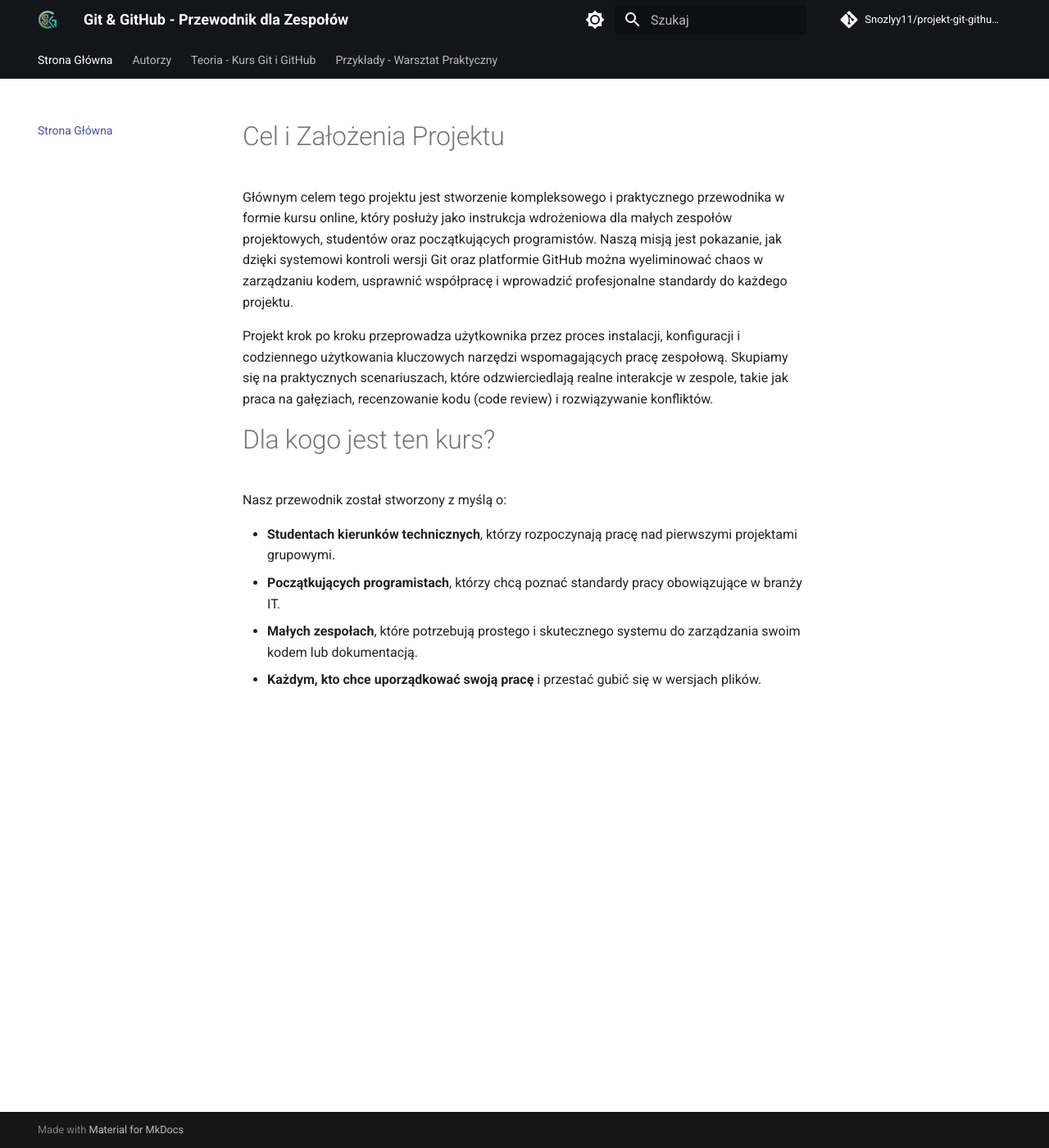
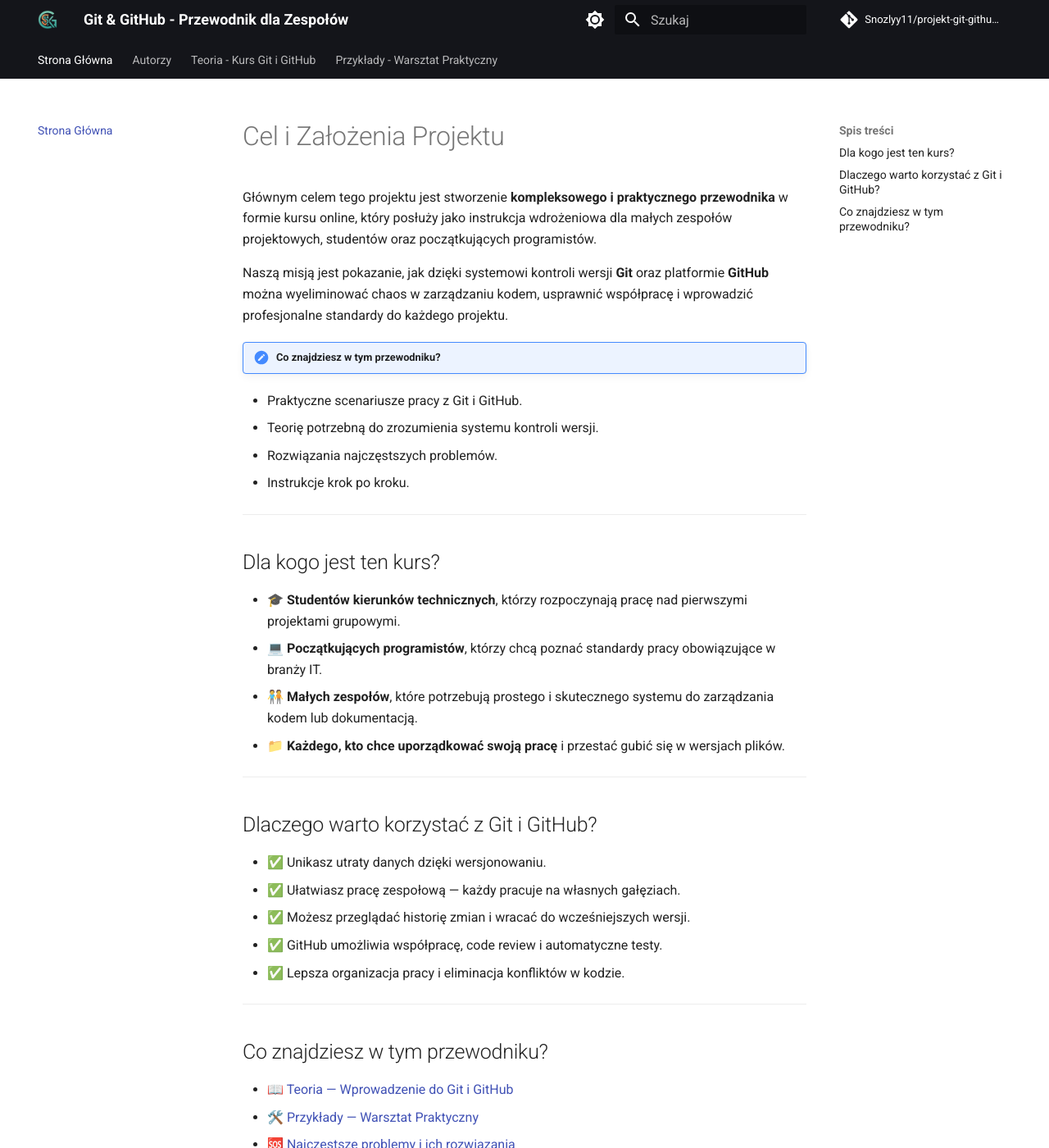
Before and after one commit to Snozlyy11/projekt-git-github-prod, an MkDocs documentation site: the page built from docs/index.md, in a window 1280 px wide and 1400 px high. Shown: the whole window at 82% size. Built offline with MkDocs 1.6.1 and Material for MkDocs 9.7.7, drawn with Linux system fonts in a browser that asks for light colours; comment, search, counter and statistics services are not loaded.

Commit message:
Poprawa wizualna(tekst, emotki,odnośniki)

```diff
--- a/docs/index.md
+++ b/docs/index.md
@@ -1,14 +1,38 @@
 # Cel i Założenia Projektu
 
-Głównym celem tego projektu jest stworzenie kompleksowego i praktycznego przewodnika w formie kursu online, który posłuży jako instrukcja wdrożeniowa dla małych zespołów projektowych, studentów oraz początkujących programistów. Naszą misją jest pokazanie, jak dzięki systemowi kontroli wersji Git oraz platformie GitHub można wyeliminować chaos w zarządzaniu kodem, usprawnić współpracę i wprowadzić profesjonalne standardy do każdego projektu.
+Głównym celem tego projektu jest stworzenie **kompleksowego i praktycznego przewodnika** w formie kursu online, który posłuży jako instrukcja wdrożeniowa dla małych zespołów projektowych, studentów oraz początkujących programistów.
 
-Projekt krok po kroku przeprowadza użytkownika przez proces instalacji, konfiguracji i codziennego użytkowania kluczowych narzędzi wspomagających pracę zespołową. Skupiamy się na praktycznych scenariuszach, które odzwierciedlają realne interakcje w zespole, takie jak praca na gałęziach, recenzowanie kodu (code review) i rozwiązywanie konfliktów.
+Naszą misją jest pokazanie, jak dzięki systemowi kontroli wersji **Git** oraz platformie **GitHub** można wyeliminować chaos w zarządzaniu kodem, usprawnić współpracę i wprowadzić profesjonalne standardy do każdego projektu.
 
-# Dla kogo jest ten kurs?
+!!! note "Co znajdziesz w tym przewodniku?"
+- Praktyczne scenariusze pracy z Git i GitHub.
+- Teorię potrzebną do zrozumienia systemu kontroli wersji.
+- Rozwiązania najczęstszych problemów.
+- Instrukcje krok po kroku.
 
-Nasz przewodnik został stworzony z myślą o:
+---
 
-* **Studentach kierunków technicznych**, którzy rozpoczynają pracę nad pierwszymi projektami grupowymi.
-* **Początkujących programistach**, którzy chcą poznać standardy pracy obowiązujące w branży IT.
-* **Małych zespołach**, które potrzebują prostego i skutecznego systemu do zarządzania swoim kodem lub dokumentacją.
-* **Każdym, kto chce uporządkować swoją pracę** i przestać gubić się w wersjach plików.
+## Dla kogo jest ten kurs?
+
+- 🎓 **Studentów kierunków technicznych**, którzy rozpoczynają pracę nad pierwszymi projektami grupowymi.
+- 💻 **Początkujących programistów**, którzy chcą poznać standardy pracy obowiązujące w branży IT.
+- 🧑‍🤝‍🧑 **Małych zespołów**, które potrzebują prostego i skutecznego systemu do zarządzania kodem lub dokumentacją.
+- 📁 **Każdego, kto chce uporządkować swoją pracę** i przestać gubić się w wersjach plików.
+
+---
+
+## Dlaczego warto korzystać z Git i GitHub?
+
+- ✅ Unikasz utraty danych dzięki wersjonowaniu.
+- ✅ Ułatwiasz pracę zespołową — każdy pracuje na własnych gałęziach.
+- ✅ Możesz przeglądać historię zmian i wracać do wcześniejszych wersji.
+- ✅ GitHub umożliwia współpracę, code review i automatyczne testy.
+- ✅ Lepsza organizacja pracy i eliminacja konfliktów w kodzie.
+
+---
+
+## Co znajdziesz w tym przewodniku?
+
+- [📖 Teoria — Wprowadzenie do Git i GitHub](teoria.md)
+- [🛠️ Przykłady — Warsztat Praktyczny](przyklady.md)
+- [🆘 Najczęstsze problemy i ich rozwiązania](problemy.md)
--- a/mkdocs.yml
+++ b/mkdocs.yml
@@ -40,9 +40,9 @@ nav:
   - Strona Główna: index.md
   - Autorzy: autorzy.md
   - Teoria - Kurs Git i GitHub:
-    - Wprowadzenie: teoria/index.md
+    - Wprowadzenie: teoria.md
   - Przykłady - Warsztat Praktyczny:
-    - Wprowadzenie: przykłady/index.md
+    - Wprowadzenie: przykłady.md
 
 markdown_extensions:
   - pymdownx.highlight:
```
